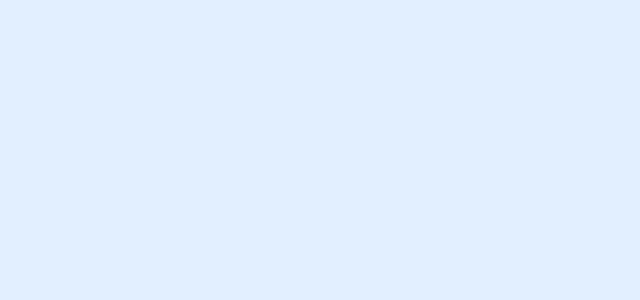
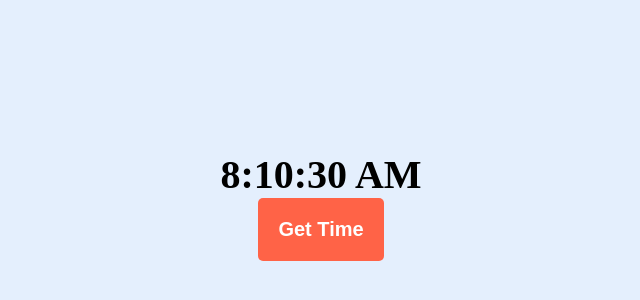
Before and after one commit to tanmoy108/React.js-Files, a React (Create React App) app: page / in a window 1280 px wide. Shown: the part 194-494 px from the top of the page, without its empty margins (319-959 px from the left). Built offline with nearby package versions, Linux system fonts and the light colour scheme.

Commit message:
clock hook 25/3/2022 1:42 PM

```diff
--- a/src/App.js
+++ b/src/App.js
@@ -1,7 +1,21 @@
-import React from "react";
+import React, { useState } from "react";
 
 const App = () => {
-  return <></>;
+  let time = new Date().toLocaleTimeString();
+  const [count, update] = useState(time);
+
+  const GetTime = () => {
+    time = new Date().toLocaleTimeString();
+    update(time);
+  };
+  return (
+    <>
+      <div className="part">
+        <h1>{count}</h1>
+        <button onClick={GetTime}>Get Time</button>
+      </div>
+    </>
+  );
 };
 
 export default App;
--- a/src/index.css
+++ b/src/index.css
@@ -1,9 +1,28 @@
-*{
+* {
   margin: 0;
   padding: 0;
   box-sizing: border-box;
 }
-body
-{
+body {
   background-color: rgb(228, 239, 253);
 }
+.part {
+  display: flex;
+  flex-direction: column;
+  justify-content: center;
+  align-items: center;
+  height: 100vh;
+}
+h1 {
+  font-size: 40px;
+}
+button {
+  padding: 20px;
+  background-color: tomato;
+  color: white;
+  font-weight: bold;
+  border: none;
+  font-size: 20px;
+  border-radius: 5px;
+  cursor: pointer;
+}
```
